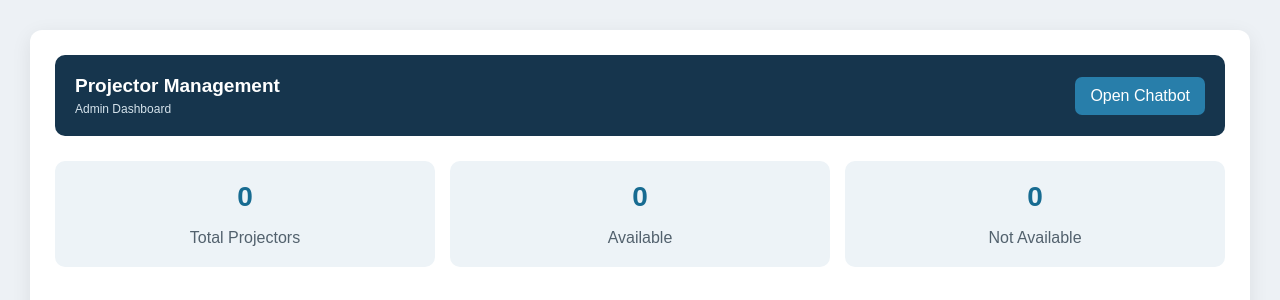
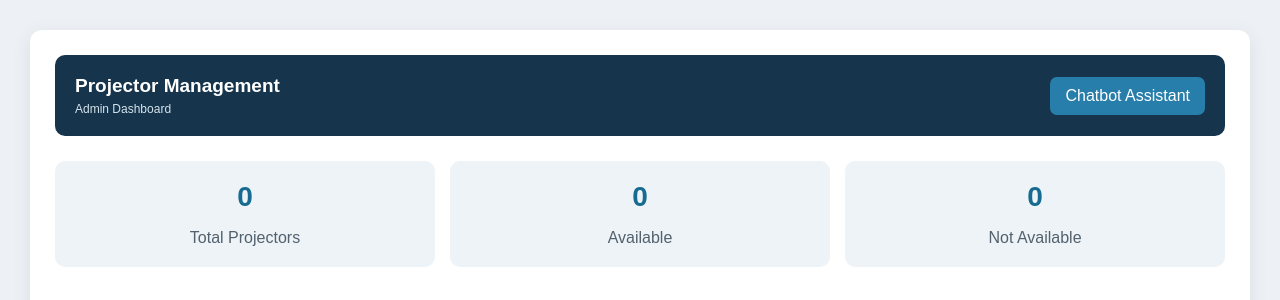
Before and after one commit to jonnieee043/projector_system, a Flask app: page /admin in a window 1280 px wide. Shown: the top 300 px of the page. Run offline with Flask 3, Linux system fonts and the light colour scheme; data that the repository does not hold is empty; parts of the project's set-up code (start-up, migrations or seed data) failed here and were passed over.

Commit message:
Change Chatbot link in admin.html
Updated the link to the Chatbot Assistant in the admin dashboard.

```diff
--- a/templates/admin.html
+++ b/templates/admin.html
@@ -23,7 +23,7 @@
                 <p>Admin Dashboard</p>
             </div>
 
-            <a href="/">Open Chatbot</a>
+            <a href="{{ url_for('chatbot') }}">Chatbot Assistant</a>
 
         </header>
 
```
